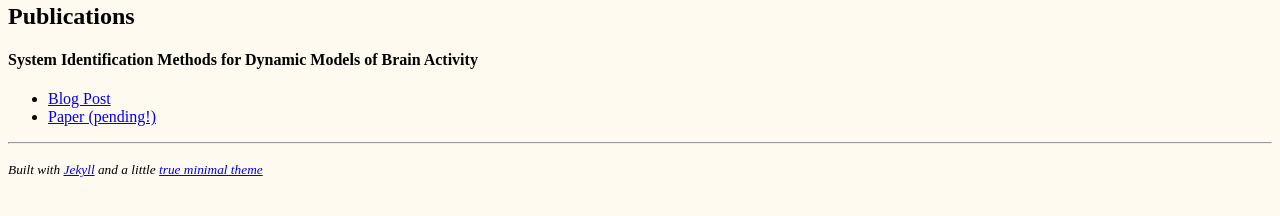
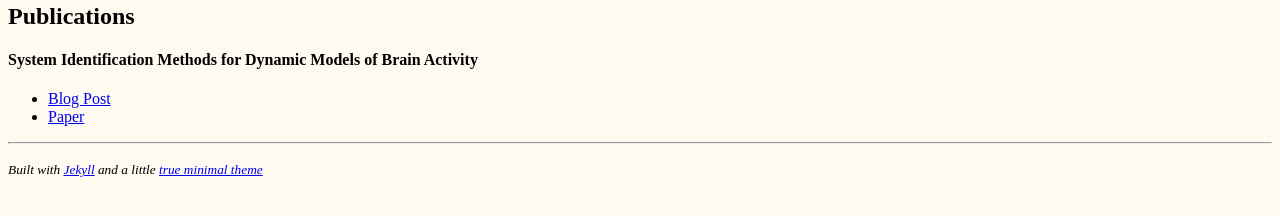
Before and after one commit to tdgriffith/tdgriffith.github.io, a Jekyll site: the page built from research/index.html, in a window 1280 px wide. Shown: the part 450-666 px from the top of the page. Built offline with Jekyll 4.4.1, drawn with Linux system fonts in a browser that asks for light colours.

Commit message:
journal links

```diff
--- a/research/index.html
+++ b/research/index.html
@@ -13,7 +13,7 @@ layout: default
         <h4>System Identification Methods for Dynamic Models of Brain Activity</h4>
         <p> <ul>
             <li><a href="/blog/2021/05/05/bspc-paper.html">Blog Post</a></li>
-            <li><a href="https://scholar.google.com/">Paper (pending!)</a></li>
+            <li><a href="https://www.sciencedirect.com/science/article/pii/S1746809421003621#!">Paper</a></li>
           </ul> </p>
 
 
```
Also changed, not shown: _posts/2021-05-05-bspc-paper.md (+1 -1 lines), assets/images/0521FTrobots__04.webp (added).
